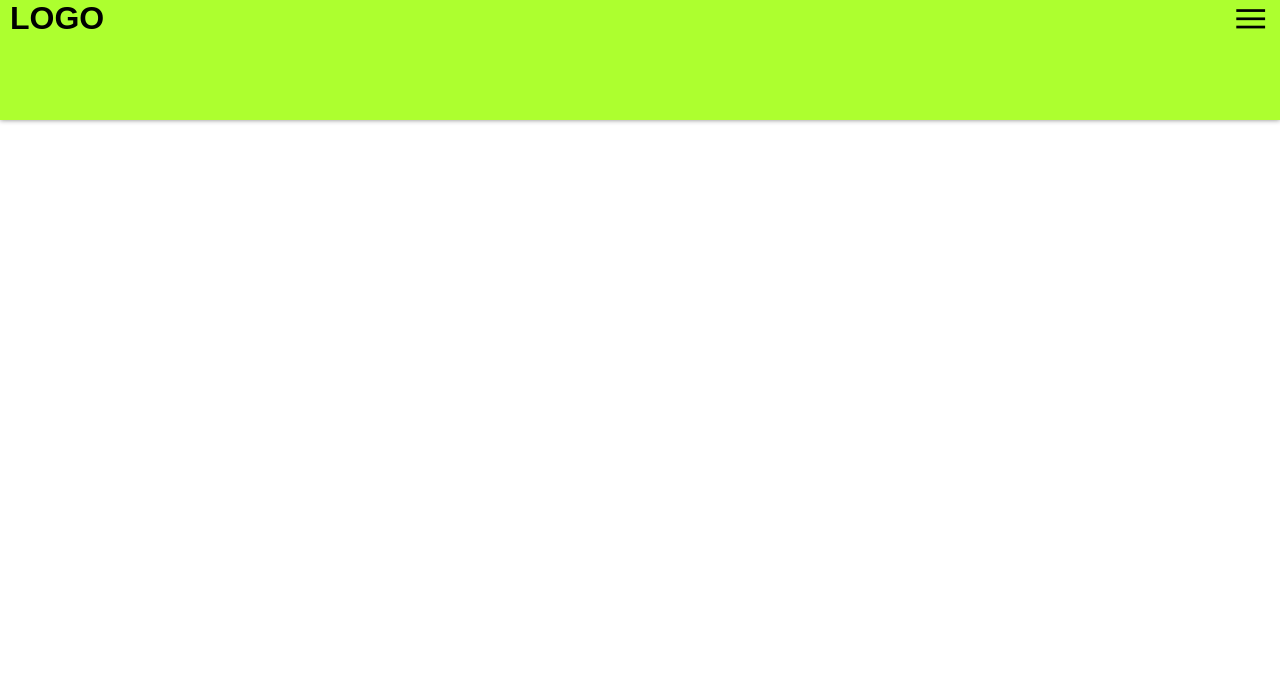
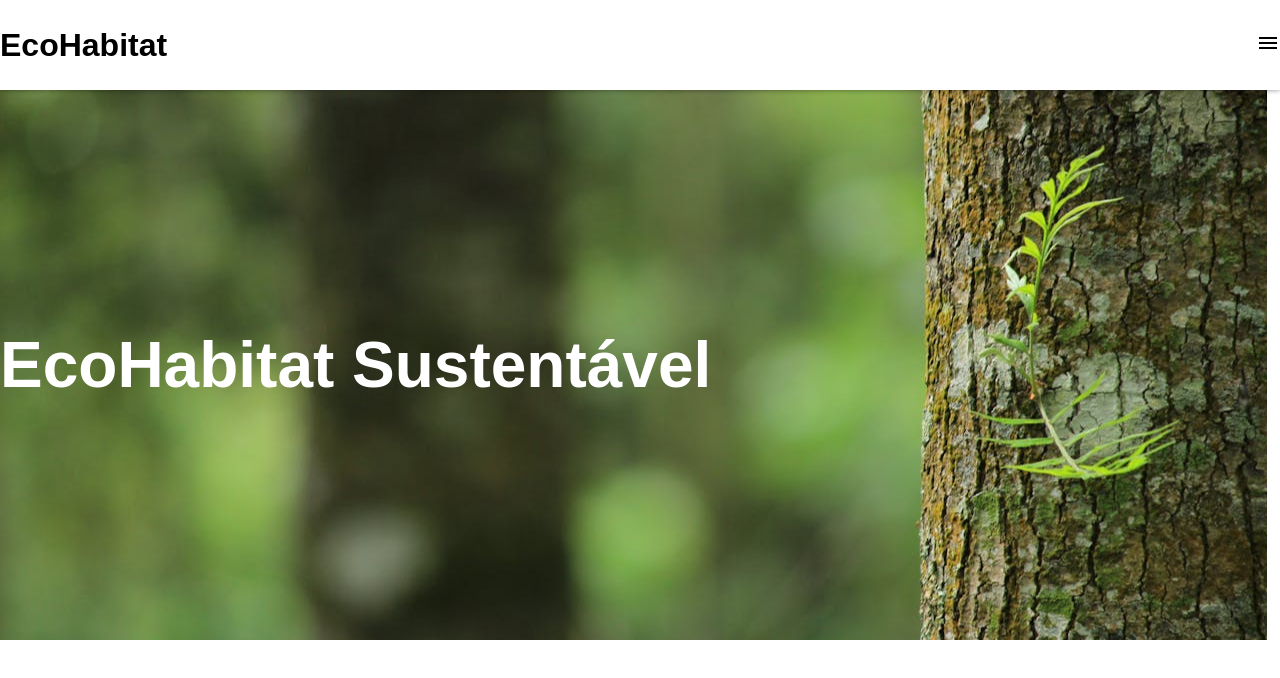
Before and after one commit to joaolincolnkihara/javascript, a plain HTML site: page exercicios/remember/pag01.html in a window 1280 px wide. Drawn offline with nearby package versions, Linux system fonts and the light colour scheme.

Commit message:
+remember update

```diff
--- a/exercicios/remember/estilos/pag01.css
+++ b/exercicios/remember/estilos/pag01.css
@@ -5,29 +5,45 @@
     margin: 0px;
     box-sizing: border-box;
     font-family: Arial, Helvetica, sans-serif;
+    /*border: 1px solid red;*/
 }
 
-header{
-    background-color: greenyellow;
-    height: 15vh;
-    width: 100vw;
-    box-shadow: 0px 0px 5px rgba(0, 0, 0, 0.479);
+#container-header{
+    position: sticky;
+    top: -1px;
+    display: flex;
+    justify-content: space-between;
+    align-items: center;
+    background-color: rgba(255, 255, 255, 0.37);
+
+    height: 90px;
+    box-shadow: 0px 0px 5px rgba(0, 0, 0, 0.445);
 }
 
-header>div.pt1{
-    float: left;
-    width: 50vw;
-    height: 15vh;
-    padding-left: 10px;
+#container-header:hover{
+    background-color: white;
+
 }
 
-header>div.pt2{
-    float: right;
-    width: 50vw;
-    height: 15vh;
-    text-align: right;
-    padding-right: 10px;
+
+#container-main{
+    display: flex;
 }
-div.pt2>.material-symbols-outlined{
-    font-size: 2.4em;
+
+.img{
+    display: flex;
+    background-image: url(../imagens/natureza\ pag01.jpg);
+    background-position: center center;
+    background-repeat: no-repeat;
+    background-size: cover;
+    background-attachment: fixed;
+
+    height: 550px;
+    width: 99vw;
+
+    color: white;
+    font-size: 4em;
+    align-items: center;
+    text-align: center;
+    font-weight: bolder;
 }
--- a/exercicios/remember/pag01.html
+++ b/exercicios/remember/pag01.html
@@ -8,13 +8,18 @@
     <link rel="stylesheet" href="estilos/pag01.css">
 </head>
 <body>
-    <header>
+    <header id="container-header">
         <div class="pt1">
-            <h1>LOGO</h1>
+            <h1>EcoHabitat</h1>
         </div>
         <div class="pt2">
-            <span class="material-symbols-outlined">menu</span>
+            <span class="material-symbols-outlined" onclick="clicar()">menu</span>
         </div>
     </header>
+    <main>
+        <div id="container-main">
+            <div class="img"><p>EcoHabitat Sustentável</p></div>
+        </div>
+    </main>
 </body>
 </html>
```
Also changed, not shown: exercicios/remember/imagens/natureza pag01.jpg (added).
